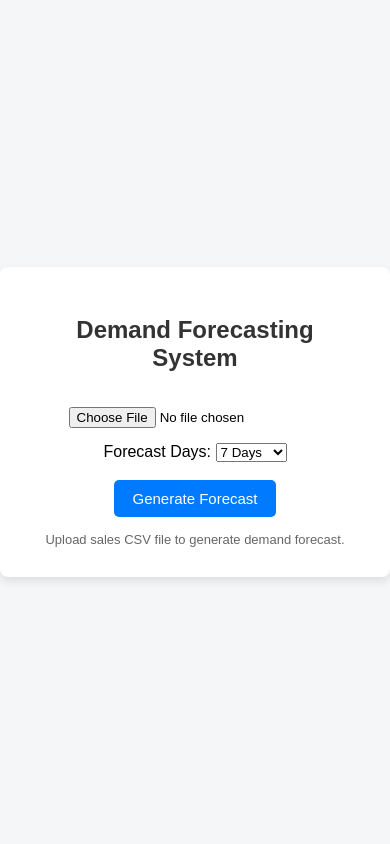
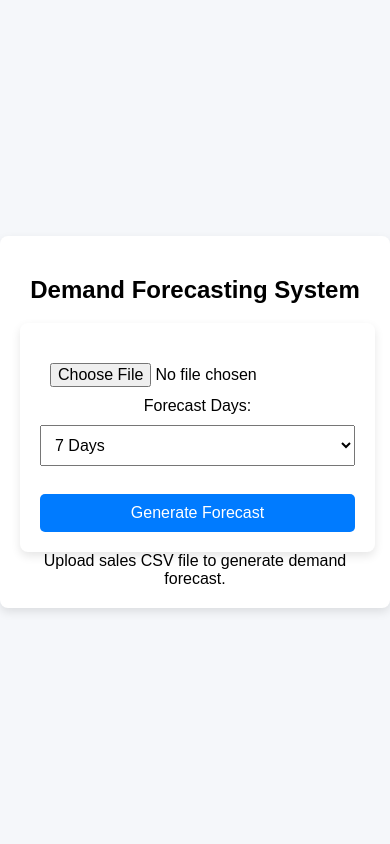
Before and after one commit to arindamrk3-cell/Demand_Forecast_System, a Flask app: page / in a window 390 px wide. Run offline with Flask 3, Linux system fonts and the light colour scheme.

Commit message:
Make UI mobile responsive

```diff
--- a/templates/index.html
+++ b/templates/index.html
@@ -2,11 +2,13 @@
 <html lang="en">
 <head>
     <meta charset="UTF-8">
+    <meta name="viewport" content="width=device-width, initial-scale=1.0">
+
     <title>Demand Forecasting System</title>
     <link rel="icon" type="image/x-icon" href="{{ url_for('static', filename='favicon.ico') }}">
 
 
-    <style>
+    <!-- <style>
         body {
             font-family: Arial, sans-serif;
             background-color: #f4f6f8;
@@ -56,7 +58,43 @@
             font-size: 13px;
             color: #666;
         }
-    </style>
+    </style> -->
+    <style>
+body {
+    font-family: Arial, sans-serif;
+    background: #f5f7fa;
+    display: flex;
+    justify-content: center;
+    align-items: center;
+    height: 100vh;
+    margin: 0;
+}
+
+.container {
+    background: white;
+    padding: 20px;
+    width: 90%;
+    max-width: 400px;
+    border-radius: 8px;
+    box-shadow: 0 4px 10px rgba(0,0,0,0.1);
+    text-align: center;
+}
+
+input, select, button {
+    width: 100%;
+    padding: 10px;
+    margin-top: 10px;
+    font-size: 16px;
+}
+
+button {
+    background: #007bff;
+    color: white;
+    border: none;
+    border-radius: 5px;
+}
+</style>
+
 </head>
 
 <body>
@@ -72,6 +110,7 @@
         text-align:center;">{{error}}</div>
     {% endif %}
 
+    <div class="container">
     <form action="/forecast" method="POST" enctype="multipart/form-data">
         <input type="file" name="file" required>
         <br>
@@ -83,6 +122,7 @@
         </select><br><br>
         <button type="submit">Generate Forecast</button>
     </form>
+    </div>
 
     <div class="note">
         Upload sales CSV file to generate demand forecast.
```
Also changed, not shown: templates/forecast.html (+16 -2 lines).
